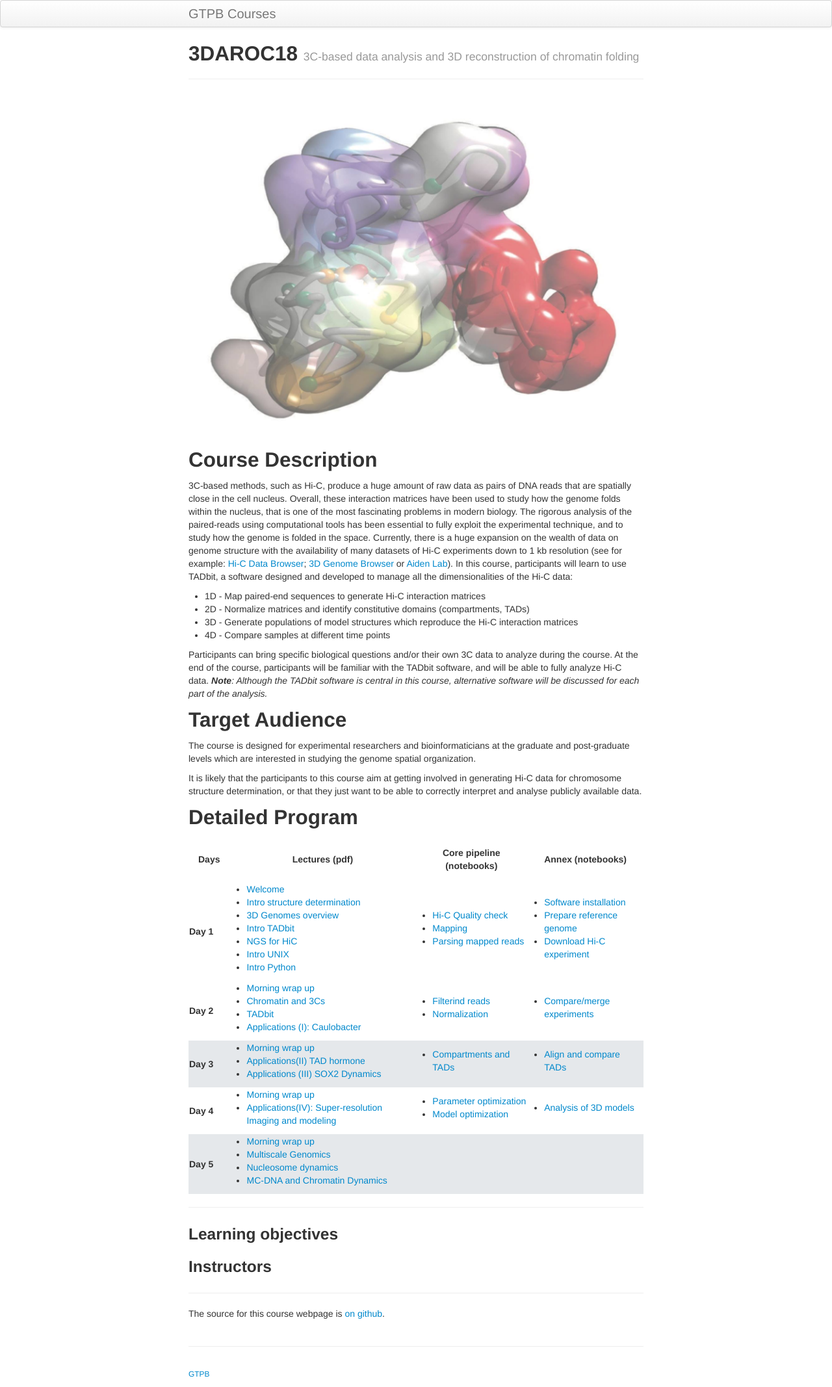
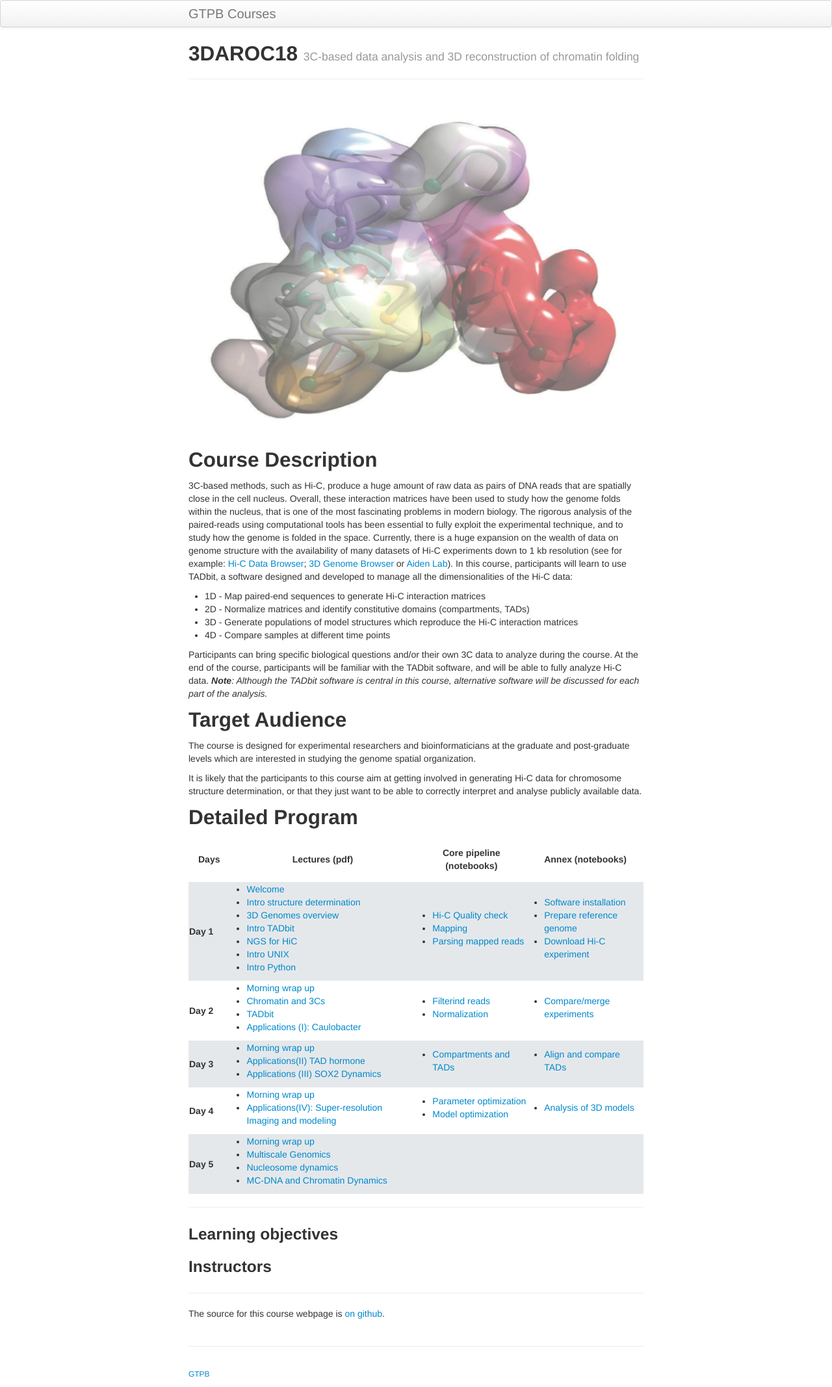
Before and after one commit to GTPB/3DAROC18, a Jekyll site: the page built from index.md, in a window 1280 px wide. Shown: the whole page at 65% size. Built offline with Jekyll 4.4.1, drawn with Linux system fonts in a browser that asks for light colours.

Commit message:
Update index.md

```diff
--- a/index.md
+++ b/index.md
@@ -35,7 +35,7 @@ It is likely that the participants to this course aim at getting involved in gen
       <th style="padding: 15px">Core pipeline (notebooks)</th>
       <th style="padding: 15px">Annex (notebooks)</th>
     </tr>
-    <tr style="background-color:e5e8eb">
+    <tr style="background-color:#e5e8eb">
      <td><strong>Day 1</strong></td>
      <td>
        <ul>
```
